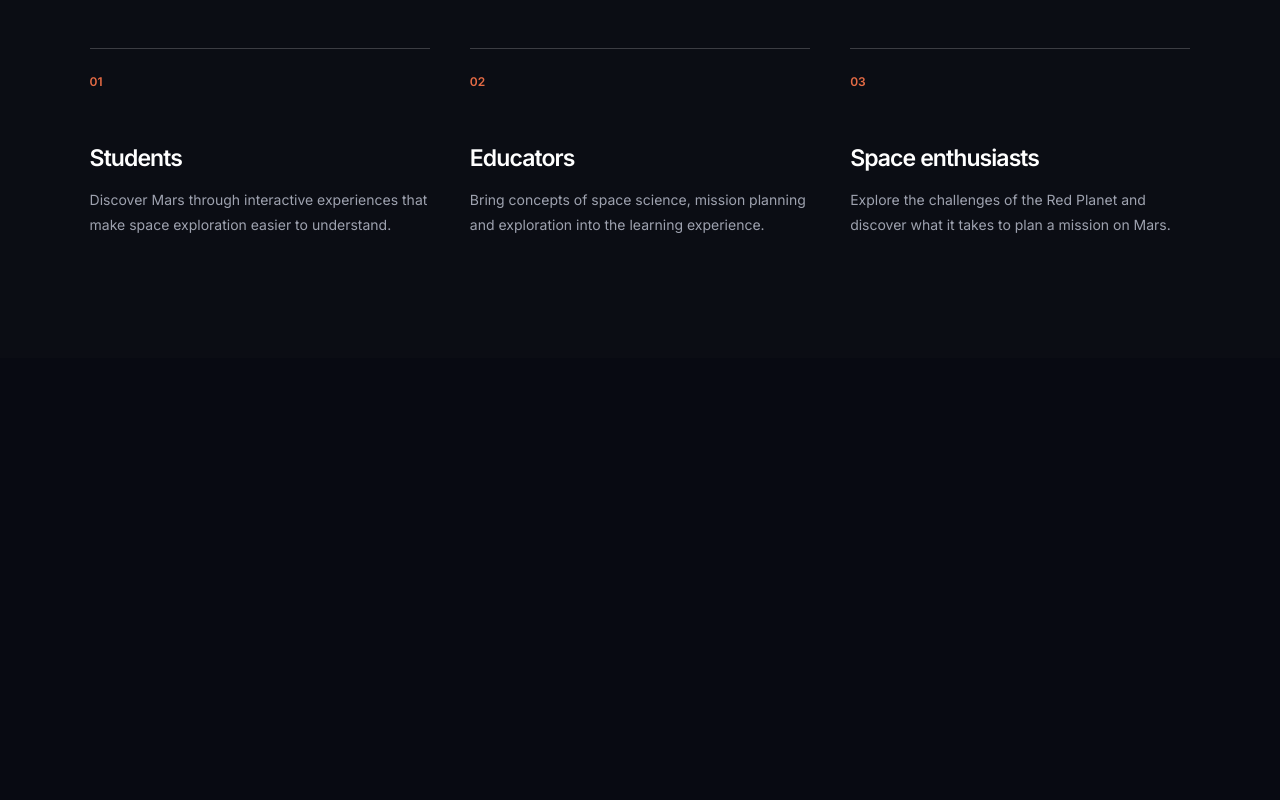
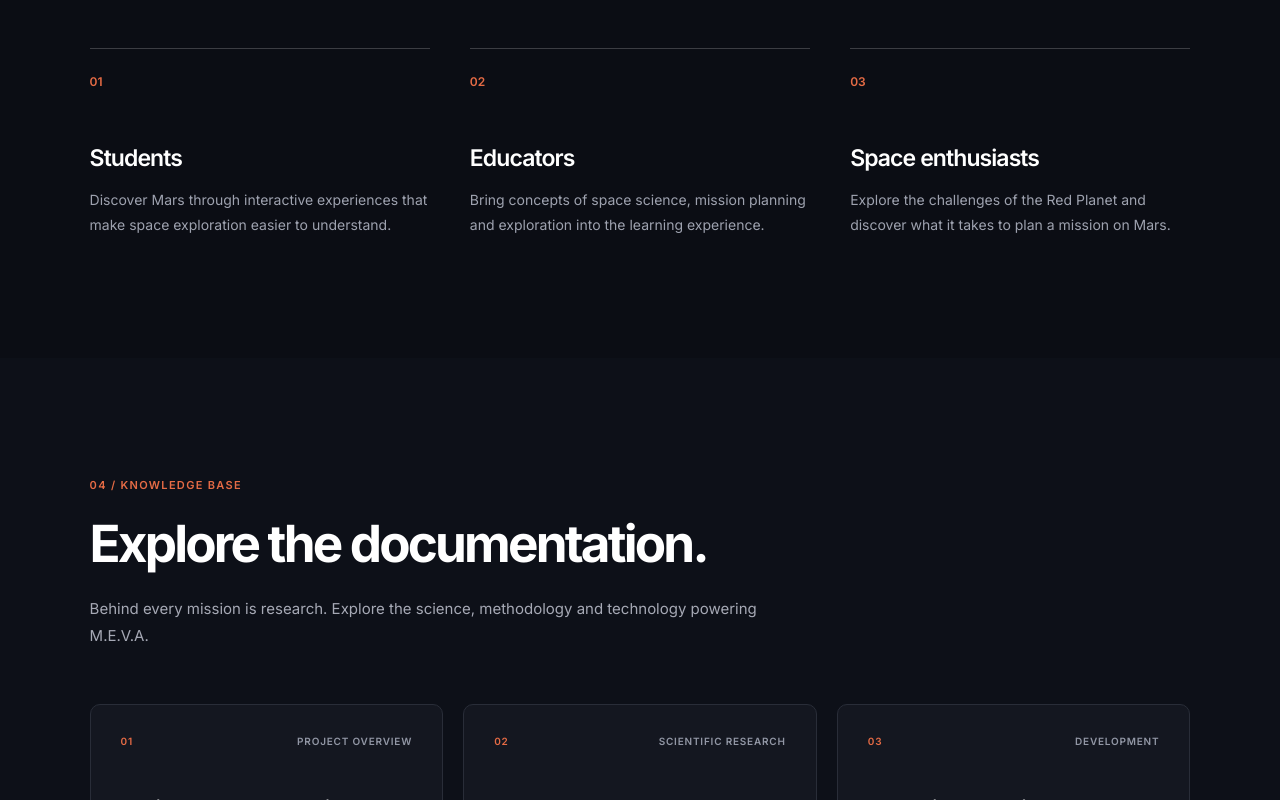
Before and after one commit to Joaovitor-bot/meva-landing-page, a React (Vite) app: page / in a window 1280 px wide. Shown: the part 2000-2800 px from the top of the page. Before the commit the page ends 2358 px from the top, so only its background shows below. Built offline with nearby package versions, Linux system fonts and the light colour scheme.

Commit message:
feat: add project documentation section

```diff
--- a/src/App.jsx
+++ b/src/App.jsx
@@ -3,6 +3,7 @@ import Navbar from "./components/Navbar";
 import Hero from "./components/Hero";
 import Benefits from "./components/Benefits";
 import Audience from "./components/Audience";
+import Documentation from "./components/Documentation";
 
 function App() {
   return (
@@ -13,6 +14,7 @@ function App() {
         <Hero />
         <Benefits />
         <Audience />
+        <Documentation />
       </main>
     </>
   );
--- /dev/null
+++ b/src/components/Documentation.jsx
@@ -0,0 +1,109 @@
+
+import "../styles/Documentation.css";
+
+const documents = [
+  {
+    number: "01",
+    category: "PROJECT OVERVIEW",
+    title: "Project Documentation",
+    description:
+      "Understand the project, its objectives and how the Marswalk Planner works.",
+    details:
+      "Explore the mission planning process, route analysis, astronaut resources and the GO / NO-GO safety assessment.",
+    url: "https://github.com/gabrielr040304-afk/Hackton-NASA-2026/blob/main/README.md",
+  },
+  {
+    number: "02",
+    category: "SCIENTIFIC RESEARCH",
+    title: "Data & Sources",
+    description:
+      "Discover the NASA and USGS datasets behind the exploration experience.",
+    details:
+      "Review the sources for terrain, weather, radiation, rover routes and imagery, including how real, derived, simulated and hypothetical data are identified.",
+    url: "https://github.com/gabrielr040304-afk/Hackton-NASA-2026/blob/main/SOURCES.md",
+  },
+  {
+    number: "03",
+    category: "DEVELOPMENT",
+    title: "Technical Architecture",
+    description:
+      "Learn about the technologies and technical decisions behind the platform.",
+    details:
+      "Read about the original project's architecture using JavaScript, Leaflet, Three.js and GitHub Pages.",
+    url: "https://github.com/gabrielr040304-afk/Hackton-NASA-2026/blob/main/docs/adr/ADR-001-stack.md",
+  },
+];
+
+export default function Documentation() {
+  return (
+    <section
+      className="documentation-section"
+      id="documentation"
+      aria-labelledby="documentation-title"
+    >
+      <div className="documentation-container">
+        <div className="documentation-heading">
+          <span className="documentation-eyebrow">
+            04 / KNOWLEDGE BASE
+          </span>
+
+          <h2 id="documentation-title">
+            Explore the documentation.
+          </h2>
+
+          <p>
+            Behind every mission is research.
+            Explore the science, methodology and
+            technology powering M.E.V.A.
+          </p>
+        </div>
+
+        <div className="documentation-grid">
+          {documents.map((doc) => (
+            <article className="document-card" key={doc.number}>
+              <div className="document-top">
+                <span>{doc.number}</span>
+                <span>{doc.category}</span>
+              </div>
+
+              <div className="document-content">
+                <h3>{doc.title}</h3>
+                <p>{doc.description}</p>
+
+                <details className="document-preview">
+                  <summary>Preview document</summary>
+                  <p>{doc.details}</p>
+                </details>
+              </div>
+
+              <a
+                href={doc.url}
+                target="_blank"
+                rel="noopener noreferrer"
+                className="document-link"
+              >
+                Read full document
+                <span aria-hidden="true">↗</span>
+              </a>
+            </article>
+          ))}
+        </div>
+
+        <div className="documentation-footer">
+          <p>
+            Explore the original source code and
+            technical resources.
+          </p>
+
+          <a
+            href="https://github.com/gabrielr040304-afk/Hackton-NASA-2026"
+            target="_blank"
+            rel="noopener noreferrer"
+          >
+            View project on GitHub ↗
+          </a>
+        </div>
+      </div>
+    </section>
+  );
+}
--- /dev/null
+++ b/src/styles/Documentation.css
@@ -0,0 +1,210 @@
+
+.documentation-section {
+  padding: 120px 7%;
+  background: #0d1018;
+}
+
+.documentation-container {
+  max-width: 1450px;
+  margin: 0 auto;
+}
+
+.documentation-heading {
+  max-width: 670px;
+  margin-bottom: 55px;
+}
+
+.documentation-eyebrow {
+  display: block;
+  color: #e56b45;
+  font-size: 11px;
+  font-weight: 600;
+  letter-spacing: 0.12em;
+  margin-bottom: 22px;
+}
+
+.documentation-heading h2 {
+  font-size: clamp(36px, 4vw, 60px);
+  font-weight: 700;
+  letter-spacing: -0.055em;
+  line-height: 1.15;
+  margin-bottom: 22px;
+}
+
+.documentation-heading p {
+  color: #a6a9b5;
+  font-size: 15px;
+  line-height: 1.8;
+}
+
+/* DOCUMENT CARDS */
+
+.documentation-grid {
+  display: grid;
+  grid-template-columns: repeat(3, minmax(0, 1fr));
+  gap: 20px;
+}
+
+.document-card {
+  display: flex;
+  flex-direction: column;
+  min-height: 340px;
+  padding: 30px;
+  border: 1px solid #292d38;
+  border-radius: 10px;
+  background: #141720;
+  transition:
+    transform 0.3s ease,
+    border-color 0.3s ease;
+}
+
+.document-card:hover {
+  transform: translateY(-5px);
+  border-color: #a94c33;
+}
+
+.document-top {
+  display: flex;
+  justify-content: space-between;
+  gap: 15px;
+  color: #e56b45;
+  font-size: 10px;
+  font-weight: 600;
+  letter-spacing: 0.08em;
+}
+
+.document-top span:last-child {
+  color: #9297a5;
+  text-align: right;
+}
+
+.document-content {
+  flex: 1;
+  padding-top: 48px;
+}
+
+.document-content h3 {
+  font-size: 23px;
+  font-weight: 600;
+  letter-spacing: -0.04em;
+  margin-bottom: 15px;
+}
+
+.document-content > p {
+  color: #a6a9b5;
+  font-size: 14px;
+  line-height: 1.75;
+}
+
+/* EXPANDABLE PREVIEW */
+
+.document-preview {
+  margin-top: 22px;
+}
+
+.document-preview summary {
+  color: #d6d8dd;
+  font-size: 13px;
+  cursor: pointer;
+  transition: color 0.2s;
+}
+
+.document-preview summary:hover {
+  color: #e56b45;
+}
+
+.document-preview p {
+  color: #9da3b1;
+  font-size: 13px;
+  line-height: 1.75;
+  margin-top: 12px;
+}
+
+/* DOCUMENT LINKS */
+
+.document-link {
+  display: flex;
+  align-items: center;
+  justify-content: space-between;
+  gap: 15px;
+  padding-top: 23px;
+  margin-top: 30px;
+  border-top: 1px solid #30333e;
+
+  color: #fff;
+  text-decoration: none;
+  font-size: 13px;
+  font-weight: 600;
+  transition: color 0.2s;
+}
+
+.document-link:hover {
+  color: #e56b45;
+}
+
+.document-link span {
+  font-size: 20px;
+}
+
+/* FOOTER */
+
+.documentation-footer {
+  display: flex;
+  justify-content: space-between;
+  align-items: center;
+  gap: 20px;
+  margin-top: 38px;
+}
+
+.documentation-footer p {
+  color: #9297a5;
+  font-size: 13px;
+}
+
+.documentation-footer a {
+  color: #e56b45;
+  text-decoration: none;
+  font-size: 13px;
+  font-weight: 600;
+}
+
+.documentation-footer a:hover {
+  text-decoration: underline;
+}
+
+/* RESPONSIVE */
+
+@media (max-width: 950px) {
+  .documentation-grid {
+    grid-template-columns: 1fr;
+  }
+
+  .document-card {
+    min-height: 280px;
+  }
+
+  .document-content {
+    padding-top: 30px;
+  }
+}
+
+@media (max-width: 600px) {
+  .documentation-section {
+    padding: 85px 6%;
+  }
+
+  .documentation-footer {
+    align-items: flex-start;
+    flex-direction: column;
+  }
+}
+
+@media (prefers-reduced-motion: reduce) {
+  .document-card {
+    transition: none;
+  }
+
+  .document-card:hover {
+    transform: none;
+  }
+}
```
